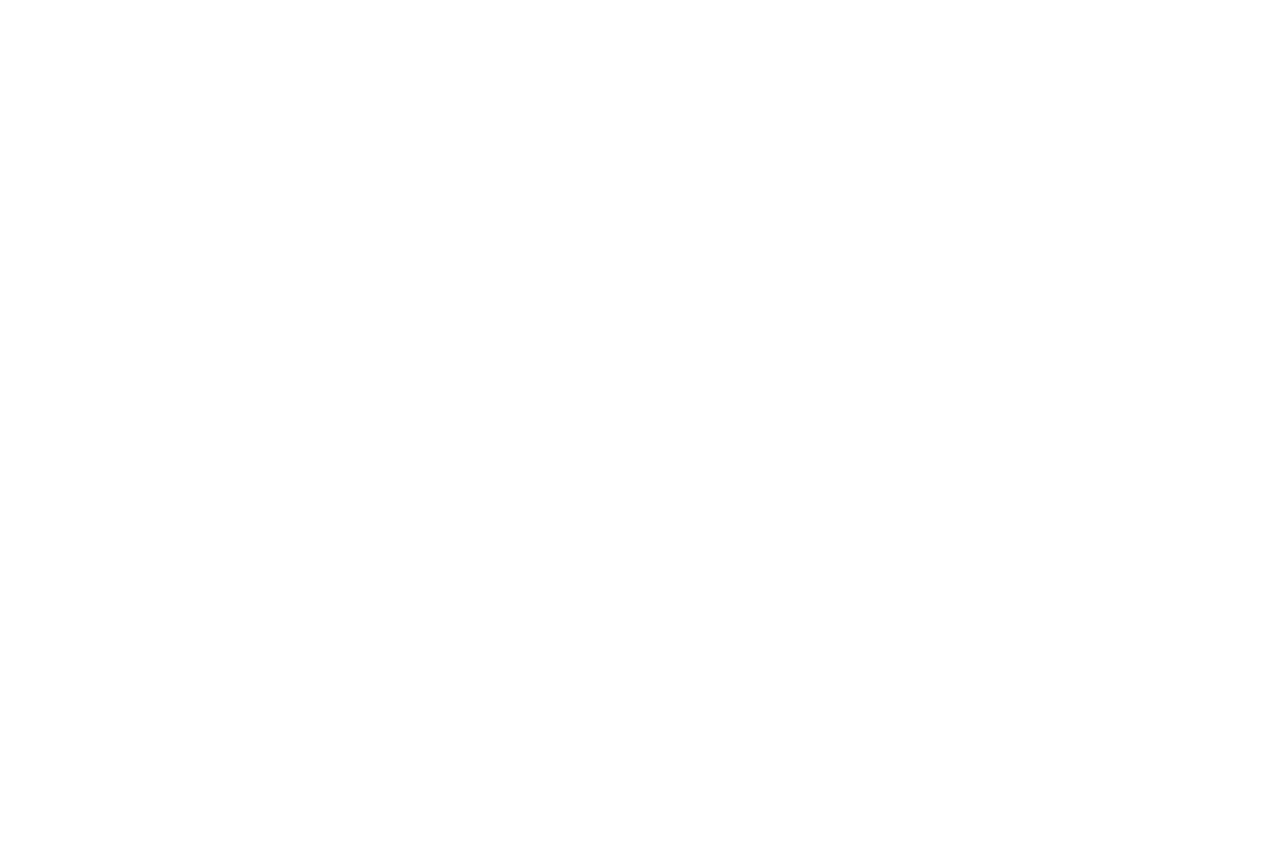
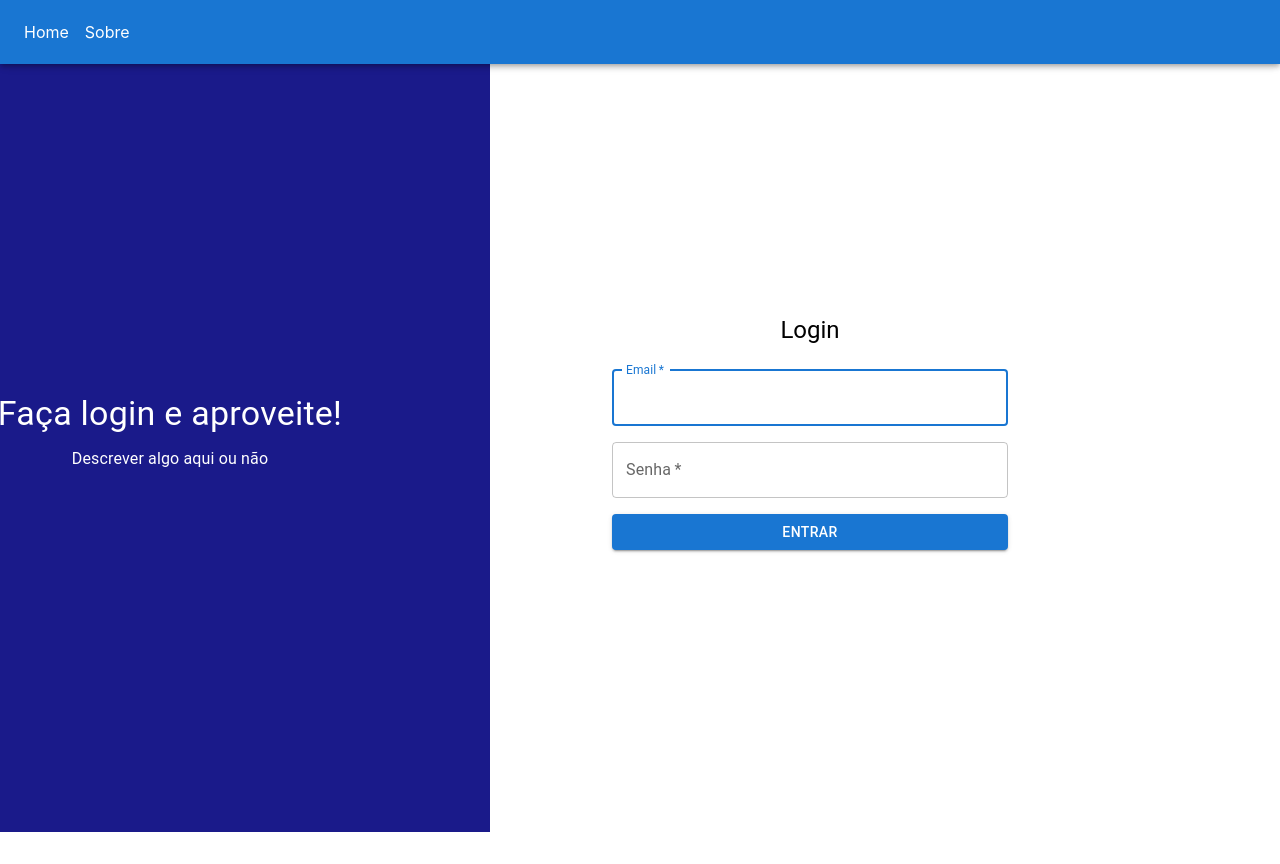
Before and after one commit to Marvicss/Projeto_React_Router, a React (Vite) app: page /login in a window 1280 px wide. Before the commit this address had no page. Before the commit the page ends 800 px from the top, so only its background shows below. Built offline with nearby package versions, Linux system fonts and the light colour scheme.

Commit message:
Tela de login e Registro
Login finalizada
registro 10% feita

```diff
--- a/package.json
+++ b/package.json
@@ -12,7 +12,7 @@
   "dependencies": {
     "@emotion/react": "^11.13.3",
     "@emotion/styled": "^11.13.0",
-    "@mui/material": "^6.1.2",
+    "@mui/material": "^6.1.5",
     "react": "^18.3.1",
     "react-dom": "^18.3.1",
     "react-router-dom": "^6.26.2"
--- a/src/App.tsx
+++ b/src/App.tsx
@@ -2,13 +2,16 @@ import { BrowserRouter as Router, Routes, Route } from 'react-router-dom';
 import './App.css';
 import Home from './pages/Home';
 import About from './pages/About';
-
+import Register from './pages/Register';
+import Login from './pages/Login';
 function App() {
   return (
     <Router>
     <Routes>
       <Route path="/" element={<Home />} />
       <Route path="/about" element={<About />} />
+      <Route path="/register" element={<Register />} />
+      <Route path="/login" element={<Login />} />
     </Routes>
   </Router>
   )
--- a/src/components/Header.tsx
+++ b/src/components/Header.tsx
@@ -5,7 +5,7 @@ function Header() {
   return (
     <AppBar position="fixed">
       <Toolbar>
-        <Box sx={{ display: 'flex', flexGrow: 1 }}>
+        <Box sx={{ display: 'flex', flexGrow: 1, justifyContent: 'space-between'}}>
           <Link
             component={RouterLink}
             to="/"
@@ -23,10 +23,25 @@ function Header() {
           >
             Sobre
           </Link>
+          <Link
+          component={RouterLink}
+          to="/register"
+          color="inherit"
+          underline="none"
+          sx={{ marginLeft:  197}}
+          >
+            Registro
+          </Link>
+          <Link
+            component={RouterLink}
+            to="/login"
+            color="inherit"
+            underline="none"
+            sx={{justifyContent: 'space-between'}}
+          >
+            Login
+          </Link>
         </Box>
-        <Typography variant="h6" component="div">
-          Meu Projeto
-        </Typography>
       </Toolbar>
     </AppBar>
   );
--- /dev/null
+++ b/src/pages/Login.tsx
@@ -0,0 +1,89 @@
+import Header from '../components/Header';
+import { Container, Box, Typography, TextField, Button, Stack } from '@mui/material';
+
+function Login() {
+  return (
+    <>
+      <Header />
+      <Box
+        sx={{
+          display: 'flex',
+          flexDirection: { xs: 'column', md: 'row' },
+          minHeight: '100vh',
+          width: '100vw',
+          margin: 0,
+          marginLeft: '-300px'
+
+        }}
+      >
+        {/* Parte Esquerda */}
+        <Box
+          sx={{
+            backgroundColor: '#1A1A8A',
+            color: 'white',
+            display: 'flex',
+            flexDirection: 'column',
+            justifyContent: 'center',
+            alignItems: 'center',
+            padding: '2rem',
+            flex: 1,
+          }}
+        >
+          <Typography variant="h4" gutterBottom>Faça login e aproveite!</Typography>
+          <Typography variant="body1">Descrever algo aqui ou não</Typography>
+        </Box>
+
+        {/* Parte Direita */}
+        <Box
+          sx={{
+            display: 'flex',
+            alignItems: 'center',
+            justifyContent: 'center',
+            flex: 1,
+            backgroundColor: 'white',
+            padding: '2rem',
+          }}
+        >
+          <Container maxWidth="xs" sx={{ display: 'flex', flexDirection: 'column', alignItems: 'center' }}>
+            <Typography variant="h5" align="center" color='black' gutterBottom>Login</Typography>
+            <Box component="form" noValidate autoComplete="off" sx={{ mt: 2, width: '100%' }}>
+              <Stack spacing={2}>
+                <TextField
+                  required
+                  fullWidth
+                  id="email"
+                  label="Email"
+                  name="email"
+                  autoComplete="email"
+                  autoFocus
+                  variant="outlined"
+                />
+                <TextField
+                  required
+                  fullWidth
+                  name="password"
+                  label="Senha"
+                  type="password"
+                  id="password"
+                  autoComplete="current-password"
+                  variant="outlined"
+                />
+                <Button
+                  type="submit"
+                  fullWidth
+                  variant="contained"
+                  color="primary"
+                  sx={{ mt: 3, mb: 2 }}
+                >
+                  Entrar
+                </Button>
+              </Stack>
+            </Box>
+          </Container>
+        </Box>
+      </Box>
+    </>
+  );
+}
+
+export default Login;
--- /dev/null
+++ b/src/pages/Register.tsx
@@ -0,0 +1,17 @@
+import { Container, Typography } from '@mui/material';
+import Header from '../components/Header';
+
+
+function Register() {
+  return (
+
+      <Container sx={{marginTop: 8}}>
+      <Header />
+      <Typography variant="h2">Registro</Typography>
+
+    </Container>
+
+  )
+}
+
+export default Register
```
Also changed, not shown: 1 other file (tests, documents, lock files or other folders).
